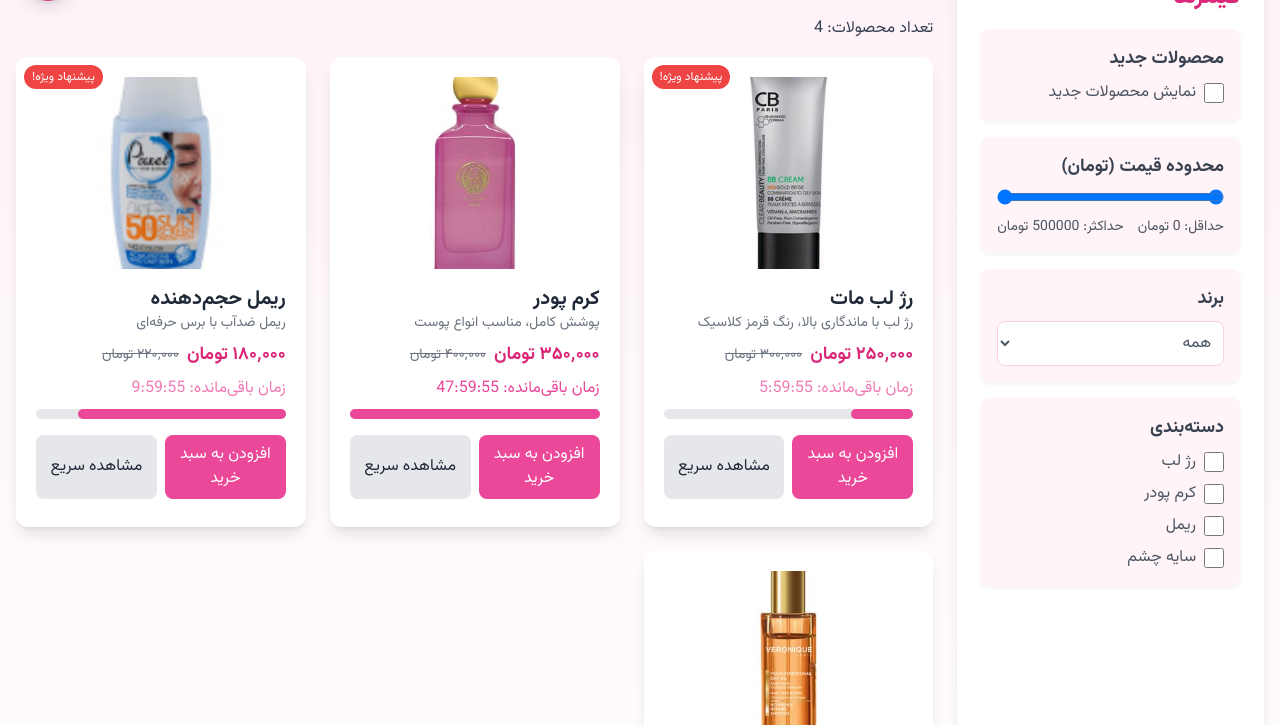
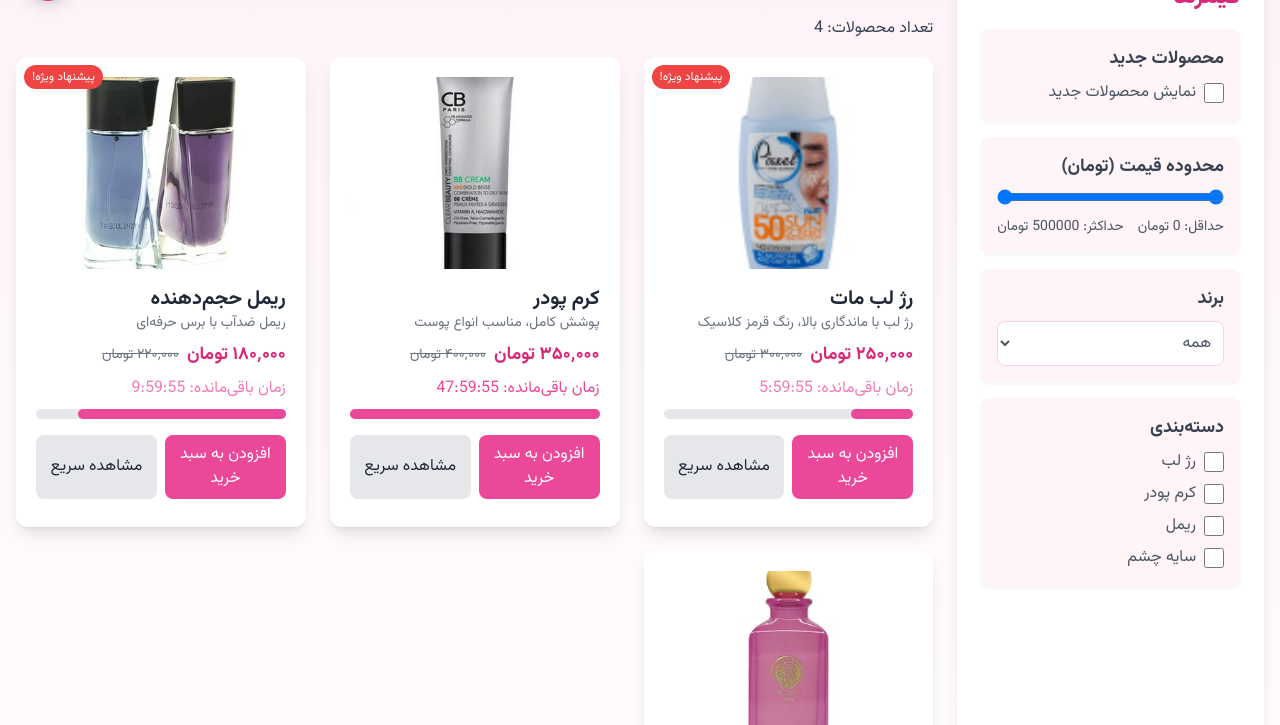
Before and after one commit to alighasemi889/shopping, a website: page product-page.html in a window 1280 px wide. Shown: the part 75-800 px from the top of the page. Drawn offline with nearby package versions, Linux system fonts and the light colour scheme.

Commit message:
fix: fix the bugs

```diff
--- a/product-page.html
+++ b/product-page.html
@@ -220,24 +220,31 @@
       {
         id: 1, category: 'رژ لب', brand: 'لورآل', price: 250000, originalPrice: 300000, isNew: false,
         name: 'رژ لب مات', image: 'images/cream4.jpg',
+
+        name: 'رژ لب مات', image: 'images/cream1.jpg',
         description: 'رژ لب با ماندگاری بالا، رنگ قرمز کلاسیک',
         discountEnd: new Date(Date.now() + 6 * 60 * 60 * 1000), totalDiscountTime: 24 * 60 * 60 * 1000
       },
       {
         id: 2, category: 'کرم پودر', brand: 'دیور', price: 350000, originalPrice: 400000, isNew: true,
+
         name: 'کرم پودر', image: 'images/cream2.jpg',
+        name: 'کرم پودر', image: 'images/cream4.jpg',
         description: 'پوشش کامل، مناسب انواع پوست',
         discountEnd: new Date(Date.now() + 48 * 60 * 60 * 1000), totalDiscountTime: 48 * 60 * 60 * 1000
       },
       {
         id: 3, category: 'ریمل', brand: 'میبلین', price: 180000, originalPrice: 220000, isNew: false,
         name: 'ریمل حجم‌دهنده', image: 'images/cream1.jpg',
+        name: 'ریمل حجم‌دهنده', image: 'images/cream3.jpg',
         description: 'ریمل ضدآب با برس حرفه‌ای',
         discountEnd: new Date(Date.now() + 10 * 60 * 60 * 1000), totalDiscountTime: 12 * 60 * 60 * 1000
       },
       {
         id: 4, category: 'سایه چشم', brand: 'استی لودر', price: 400000, originalPrice: 450000, isNew: true,
         name: 'پالت سایه چشم', image: 'images/cream5.jpg',
+
+        name: 'پالت سایه چشم', image: 'images/cream2.jpg',
         description: 'رنگ‌های متنوع با پیگمنت بالا',
         discountEnd: new Date(Date.now() + 36 * 60 * 60 * 1000), totalDiscountTime: 36 * 60 * 60 * 1000
       }
```
